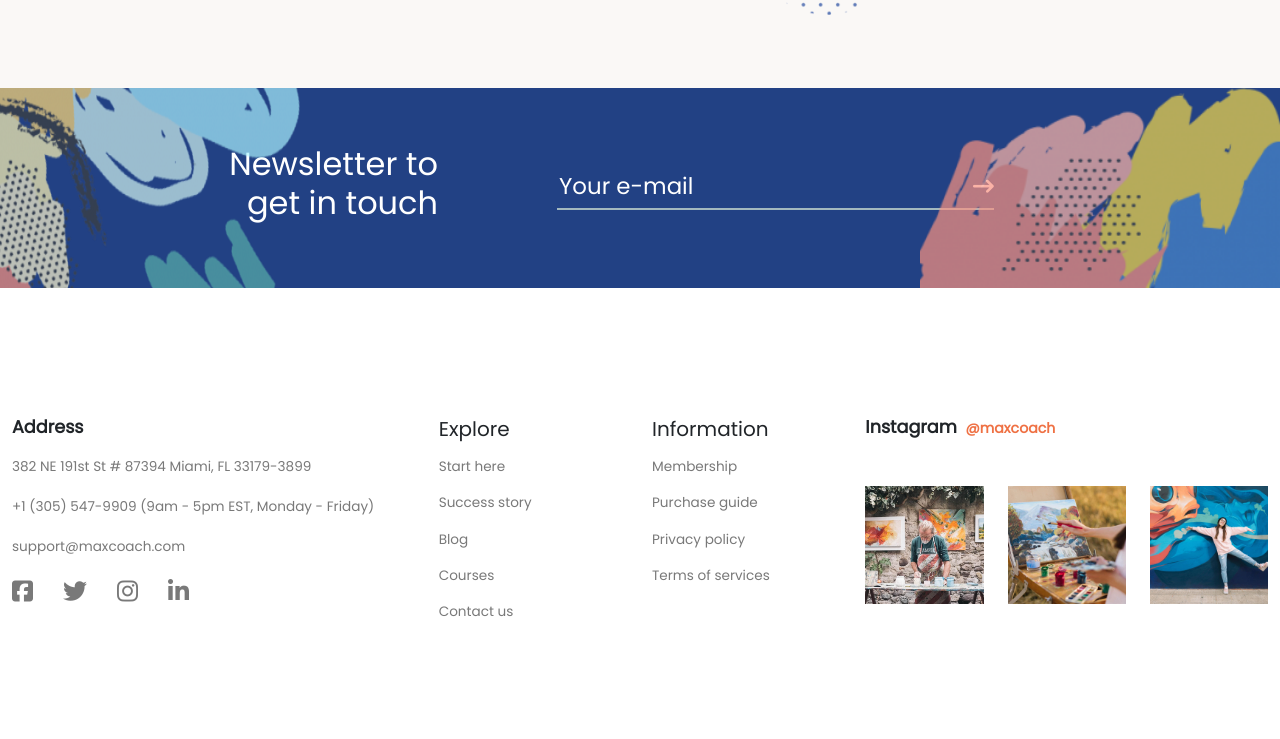
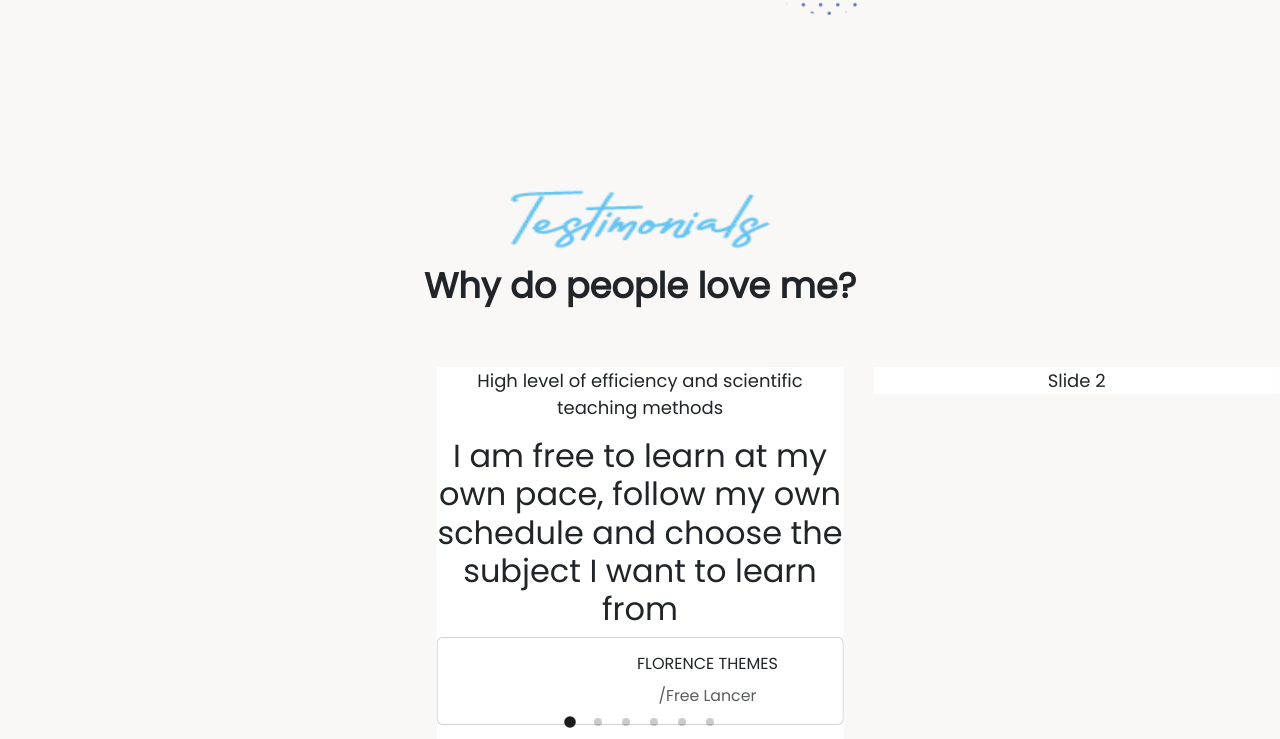
Before and after one commit to Benedettopana/proj-html-vuejs, a Vue app: page / in a window 1280 px wide. Shown: the part 2813-3552 px from the top of the page. Built offline with nearby package versions, Linux system fonts and the light colour scheme.

Commit message:
[add]carousel

```diff
--- a/package.json
+++ b/package.json
@@ -14,6 +14,7 @@
     "axios": "^1.6.8",
     "bootstrap": "^5.3.3",
     "sass": "^1.72.0",
+    "swiper": "^11.1.1",
     "vue": "^3.4.21"
   },
   "devDependencies": {
--- a/src/assets/scss/partials/_general.scss
+++ b/src/assets/scss/partials/_general.scss
@@ -42,3 +42,33 @@ nav {
   width: 100vw !important;
   --bs-gutter-x: 0 !important;
 }
+
+.swiper {
+  width: 100%;
+  height: 100%;
+}
+.swiper-pagination-bullet {
+  margin: 0 10px !important;
+}
+.swiper-pagination-bullet-active {
+  background: $color-cod-gray !important;
+  transform: scale(1.45);
+  // scale: 1.45;
+}
+.swiper-slide {
+  text-align: center;
+  font-size: 18px;
+  background: #fff;
+
+  /* Center slide text vertically */
+  display: flex;
+  justify-content: center;
+  align-items: center;
+}
+
+.swiper-slide img {
+  display: block;
+  width: 100%;
+  height: 100%;
+  object-fit: cover;
+}
--- a/src/components/Main.vue
+++ b/src/components/Main.vue
@@ -1,9 +1,13 @@
 <script>
 import { store } from "../data/store";
 import Coach from "./partials/Coach.vue";
+import Carousel from "./partials/Carousel.vue";
+import SectionTitle from "./partials/SectionTitle.vue";
 export default {
   components: {
     Coach,
+    Carousel,
+    SectionTitle,
   },
   data() {
     return {
@@ -15,9 +19,20 @@ export default {
 
 <template>
   <Coach />
+  <div id="slider" class="container-fluid">
+    <div class="testimonials mb-2">
+      <SectionTitle :info="store.title.testimonals" />
+    </div>
+    <carousel />
+  </div>
 </template>
 
 <style lang="scss" scoped>
 @use "../assets/scss/partials/general" as *;
 @use "../assets/scss/partials/variables" as *;
+
+#slider {
+  padding-top: 100px;
+  background-color: #faf8f6;
+}
 </style>
--- /dev/null
+++ b/src/components/partials/Carousel.vue
@@ -0,0 +1,94 @@
+<script>
+import { store } from "../../data/store";
+// Import Swiper Vue.js components
+import { Swiper, SwiperSlide } from "swiper/vue";
+
+// Import Swiper styles
+import "swiper/css";
+
+import "swiper/css/pagination";
+
+// import "./style.css";
+
+// import required modules
+import { Pagination } from "swiper/modules";
+export default {
+  components: {
+    Swiper,
+    SwiperSlide,
+  },
+  setup() {
+    return {
+      modules: [Pagination],
+    };
+  },
+  data() {
+    return {
+      store,
+    };
+  },
+};
+</script>
+<template>
+  <div class="mySplider">
+    <div class="swiper-wrapper text-center">
+      <swiper
+        :slidesPerView="3"
+        :spaceBetween="30"
+        :centeredSlides="true"
+        :pagination="{
+          clickable: true,
+        }"
+        :modules="modules"
+        class="mySwiper"
+      >
+        <swiper-slide>
+          <div>
+            <p class="sub-title">
+              High level of efficiency and scientific teaching methods
+            </p>
+            <h2 class="title">
+              I am free to learn at my own pace, follow my own schedule and
+              choose the subject I want to learn from
+            </h2>
+            <div class="card mb-3" style="max-width: 540px">
+              <div class="row g-0">
+                <div class="col-md-4 square">
+                  <!-- <img
+                    src="/img/testimonial-avata-03.jpg"
+                    class="img-fluid rounded-circle"
+                    alt="..."
+                  /> -->
+                </div>
+                <div class="col-md-8">
+                  <div class="card-body">
+                    <h6 class="card-title text-uppercase">Florence Themes</h6>
+                    <p class="card-text">
+                      <small class="text-body-secondary">/Free Lancer</small>
+                    </p>
+                  </div>
+                </div>
+              </div>
+            </div>
+          </div>
+        </swiper-slide>
+        <swiper-slide>Slide 2</swiper-slide>
+        <swiper-slide>Slide 3</swiper-slide>
+        <swiper-slide>Slide 4</swiper-slide>
+        <swiper-slide>Slide 5</swiper-slide>
+        <swiper-slide>Slide 6</swiper-slide>
+      </swiper>
+    </div>
+  </div>
+</template>
+
+<style lang="scss" scoped>
+@use "../../assets/scss/partials/general" as *;
+@use "../../assets/scss/partials/variables" as *;
+
+.mySlider {
+  margin-top: 200px;
+  height: 600px;
+  width: 100%;
+}
+</style>
--- a/src/data/store.js
+++ b/src/data/store.js
@@ -306,6 +306,7 @@ export const store = reactive({
       id: "img-6",
     },
   ],
+  testimonals: [],
   //* /MAIN
 
   // % Footer
```
Also changed, not shown: src/components/partials/TestimonialCard.vue (added, +19 -0 lines), 1 other file (tests, documents, lock files or other folders).
